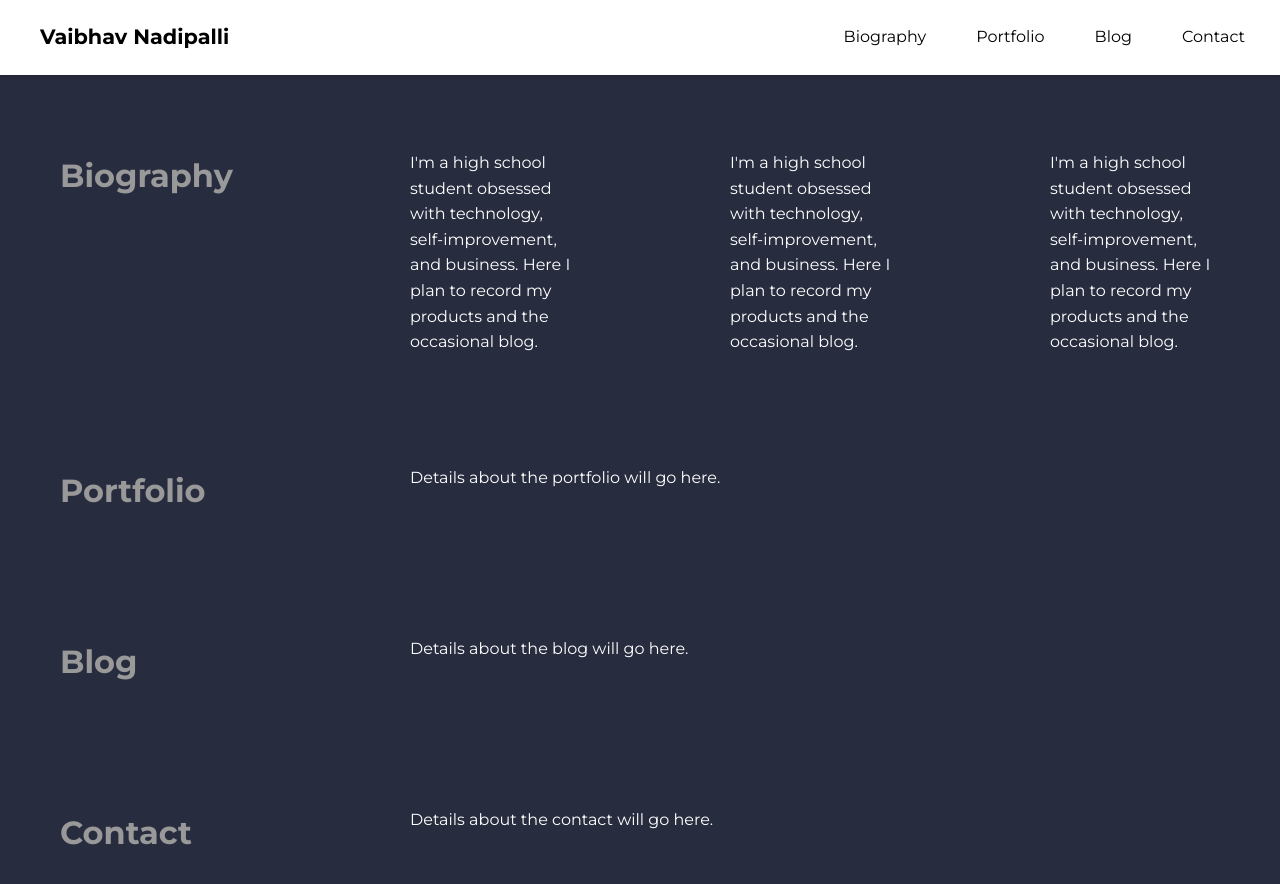
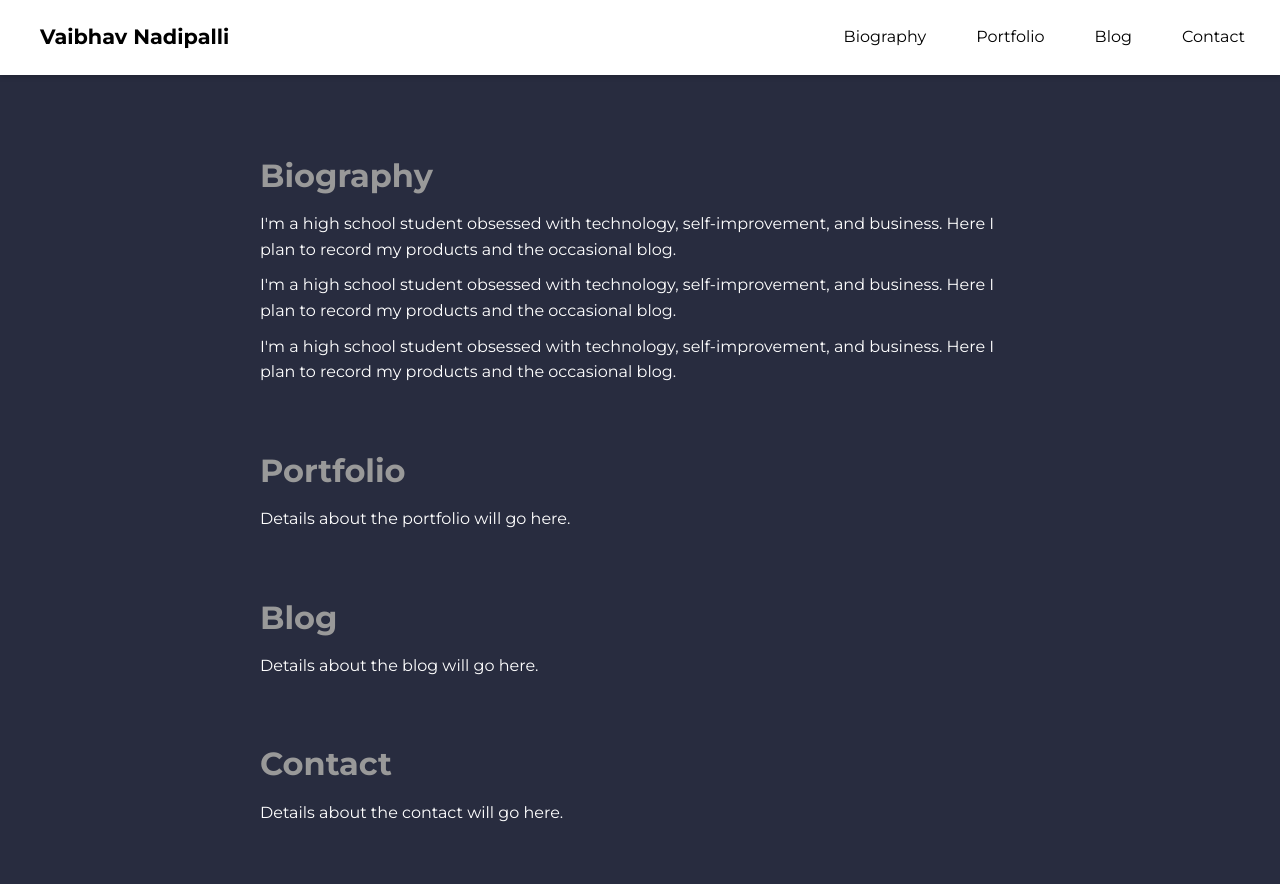
Before and after one commit to Vaibhav-Nadipalli/vaibhav-nadipalli.github.io, a Jekyll site: the page built from index.markdown, in a window 1280 px wide and 948 px high. Shown: the top 884 px of the window. Built offline with Jekyll 4.4.1, drawn with Linux system fonts in a browser that asks for light colours.

Commit message:
Update styles.css

```diff
--- a/assets/css/styles.css
+++ b/assets/css/styles.css
@@ -114,19 +114,14 @@ header {
 
 /* Main content area */
 main {
-    max-width: 1200px;
+    max-width: 800px;
     margin: 90px auto 20px;
     padding: 20px;
     background-color: #282c3f;
     color: #fff;
-    display: flex;
-    flex-direction: column;
-    gap: 30px;
 }
 
 section {
-    display: flex;
-    align-items: flex-start;
     padding: 20px 0;
     margin: 20px 0;
 }
@@ -135,13 +130,13 @@ section {
     font-size: 2em;
     margin-bottom: 10px;
     color: #999; /* Modern grey title color */
-    flex: 0 0 200px; /* Fixed width for titles */
     font-family: 'Montserrat', sans-serif; /* Apply Montserrat font to section titles */
 }
 
+/* Paragraph styling */
 section p {
-    margin-left: 150px; /* Increase gap between titles and content */
-    flex: 1;
+    margin-top: 10px;
+    line-height: 1.6;
 }
 
 /* Media query for mobile */
@@ -190,19 +185,6 @@ section p {
     main {
         margin-top: 75px;
     }
-
-    section {
-        flex-direction: column;
-    }
-
-    section p {
-        margin-left: 0;
-    }
-
-    .section-title {
-        flex: 0 0 auto; /* Adjust title width for mobile */
-        margin-bottom: 10px;
-    }
 }
 
 /* Hide hamburger on desktop */
```
